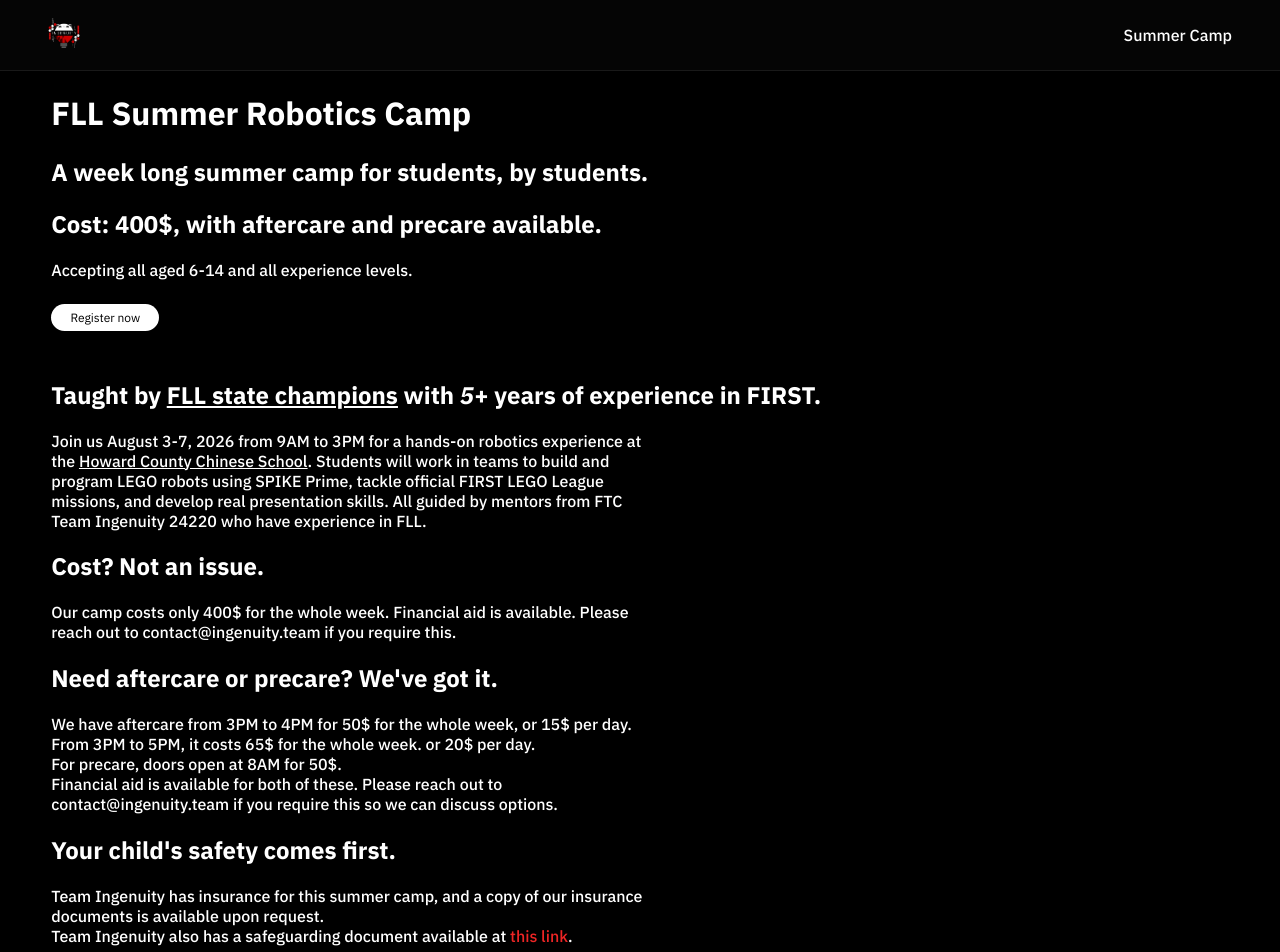
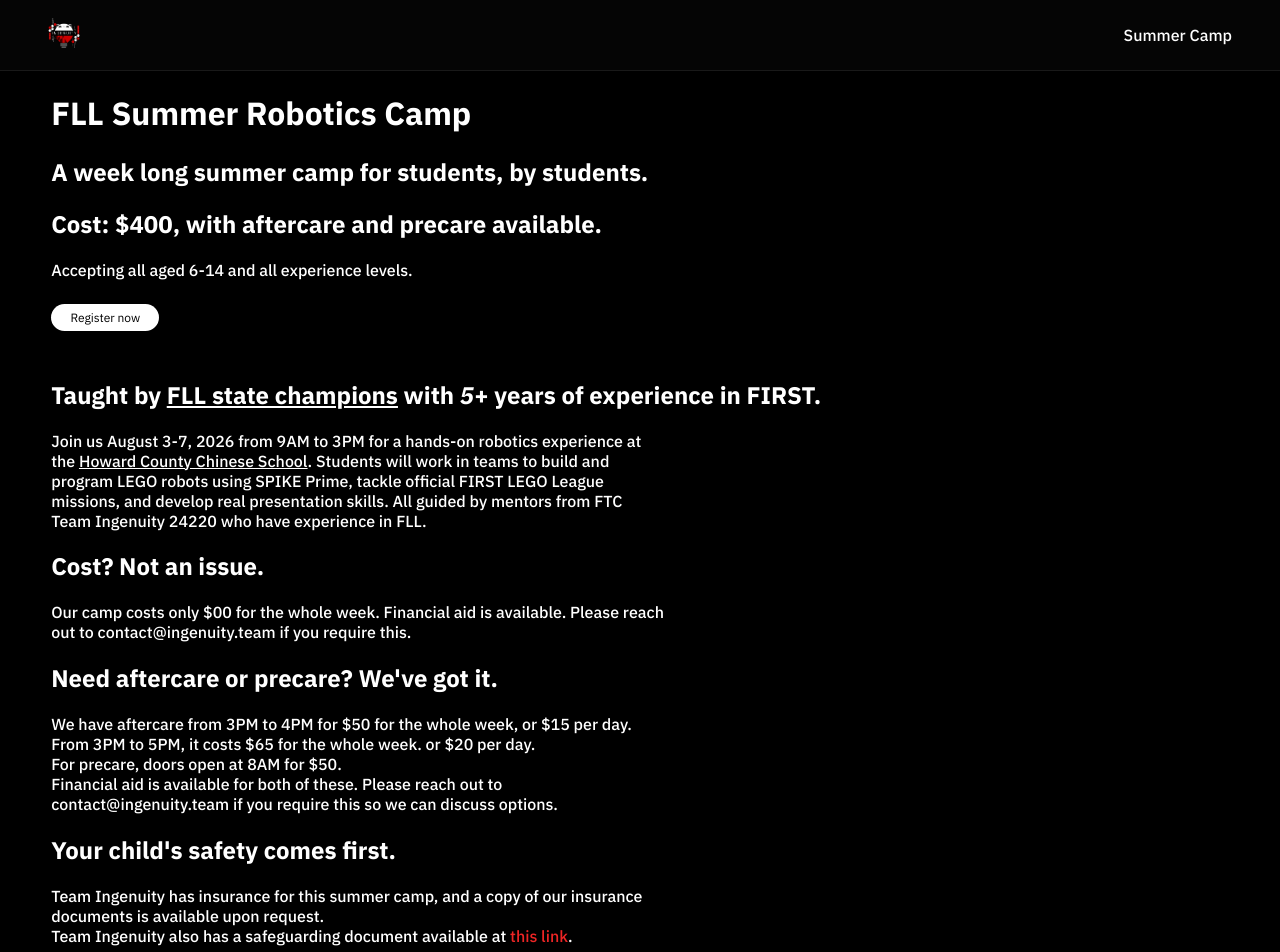
Before and after one commit to Ingenuity-24220/website-v2, a SvelteKit app: page /summer in a window 1280 px wide. Shown: the top 952 px of the page. Built offline with nearby package versions, Linux system fonts and the light colour scheme.

Commit message:
fix: dollar sign positioning

```diff
--- a/src/routes/summer/+page.svelte
+++ b/src/routes/summer/+page.svelte
@@ -14,7 +14,7 @@
         A week long summer camp for students, by students.
     </h2>
     <h2>
-        Cost: 400$, with aftercare and precare available.
+        Cost: $400, with aftercare and precare available.
     </h2>
     <p>
         Accepting all aged 6-14 and all experience levels.
@@ -44,15 +44,15 @@
             Cost? Not an issue.
         </h2>
         <p class="about-text">
-            Our camp costs only 400$ for the whole week. Financial aid is available. Please reach out to contact@ingenuity.team if you require this.
+            Our camp costs only $00 for the whole week. Financial aid is available. Please reach out to contact@ingenuity.team if you require this.
         </p>
         <h2>
             Need aftercare or precare? We've got it.
         </h2>
         <p class="about-text">
-            We have aftercare from 3PM to 4PM for 50$ for the whole week, or 15$ per day. From 3PM to 5PM, it costs 65$ for the whole week. or 20$ per day.
+            We have aftercare from 3PM to 4PM for $50 for the whole week, or $15 per day. From 3PM to 5PM, it costs $65 for the whole week. or $20 per day.
             <br>
-            For precare, doors open at 8AM for 50$.
+            For precare, doors open at 8AM for $50.
             <br>
             Financial aid is available for both of these. Please reach out to contact@ingenuity.team if you require this so we can discuss options.
         </p>
```
